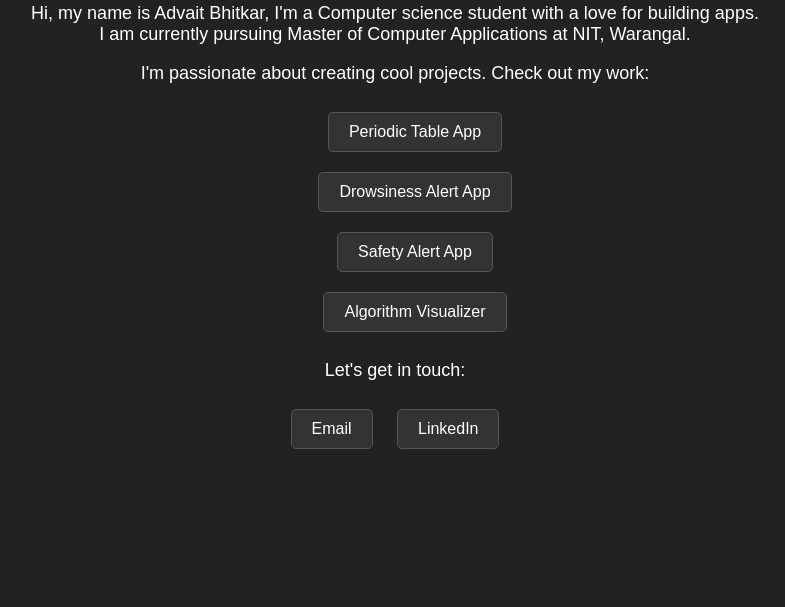
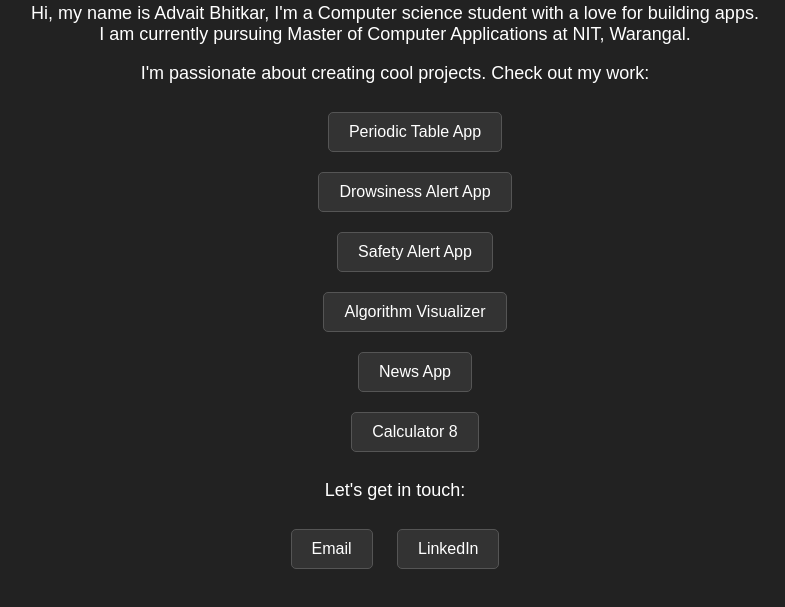
Before and after one commit to advait-bhitkar/Advait-Bhitkar-Website, a plain HTML site: page index.html in a window 1280 px wide. Shown: the part 107-714 px from the top of the page, without its empty margins (245-1030 px from the left). Drawn offline with Linux system fonts and the light colour scheme.

Commit message:
Update index.html

```diff
--- a/index.html
+++ b/index.html
@@ -64,7 +64,9 @@
             <li><a class="project-link" href="https://github.com/advait-bhitkar/Drowsiness-Alert-System">Drowsiness Alert App</a></li>
             <li><a class="project-link" href="https://github.com/advait-bhitkar/Safety-alert-app">Safety Alert App</a></li>
             <li><a class="project-link" href="https://github.com/advait-bhitkar/algorithms">Algorithm Visualizer</a></li>
-        </ul>
+            <li><a class="project-link" href="https://github.com/advait-bhitkar/News-App">News App</a></li>
+            <li><a class="project-link" href="https://play.google.com/store/apps/details?id=com.silverstudio.calculatorapp">Calculator 8</a></li>
+ </ul>
         <p>Let's get in touch:</p>
         <a class="contact-link" href="mailto:advait@bhitkar.dev">Email</a>
         <a class="contact-link" href="https://linkedin.com/in/advait-bhitkar">LinkedIn</a>
```
